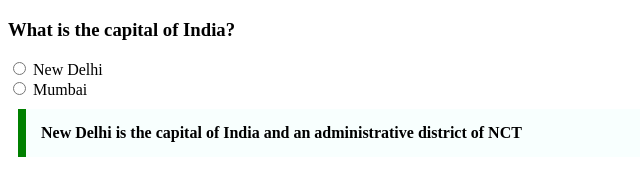
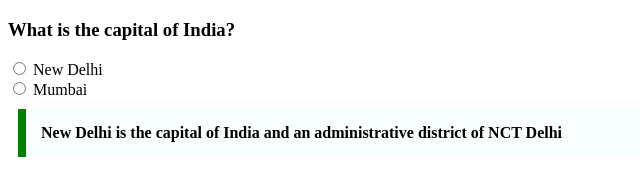
Before and after one commit to acciojob/trivia-Shubham2511github, a website: page main.html in a window 1280 px wide. Shown: the full height of the page, 0-640 px from the left. Drawn offline with Linux system fonts and the light colour scheme.

Commit message:
created a submission

```diff
--- a/main.html
+++ b/main.html
@@ -18,7 +18,7 @@
 		<label form="mumbai">Mumbai</label>
 	</div>
 	<blockquote cite="https://en.wikipedia.org/wiki/New_Delhi">
-		New Delhi is the capital of India and an administrative district of NCT
+		New Delhi is the capital of India and an administrative district of NCT Delhi
 	</blockquote>
     <script type="text/javascript" src="./script.js">
 </script>
```
